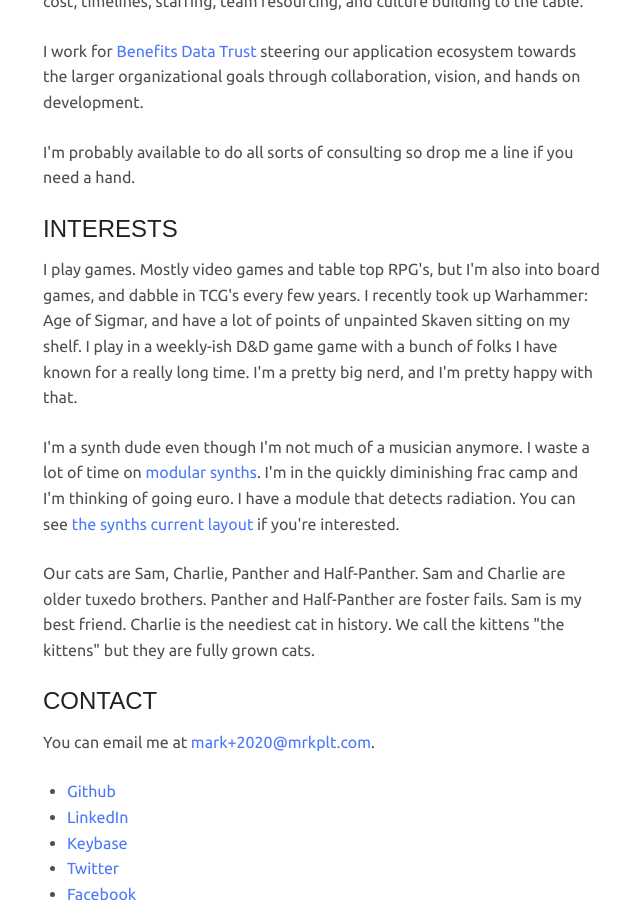
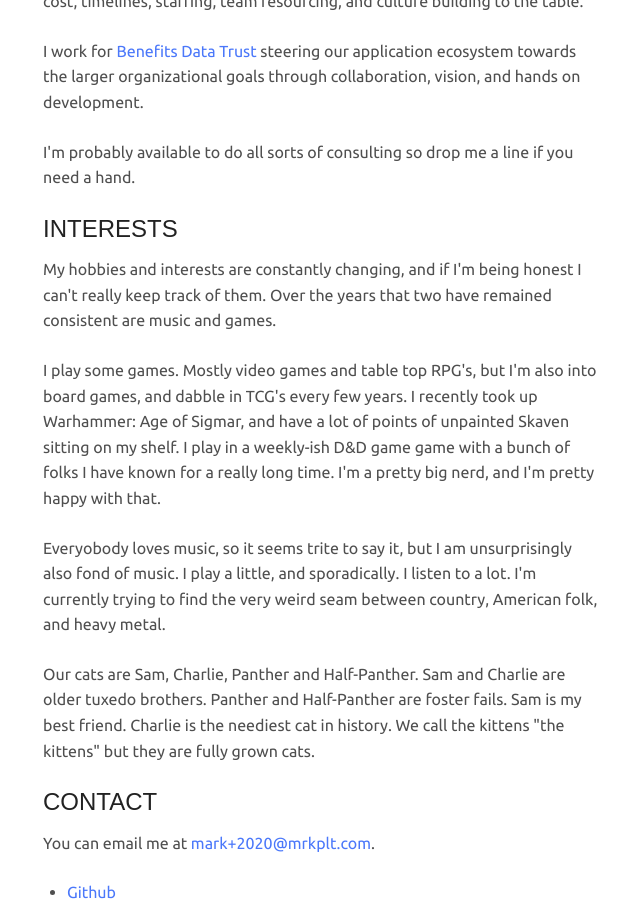
Before and after one commit to mrkplt/mrkplt.github.io, a Jekyll site: the page built from index.html, in a window 1280 px wide and 900 px high, scrolled down 445 px. Shown: the whole window, without its empty margins (317-957 px from the left). Built offline with Jekyll 4.4.1, drawn with Linux system fonts in a browser that asks for light colours; some web fonts are replaced.

Commit message:
Update interests.html

```diff
--- a/_includes/interests.html
+++ b/_includes/interests.html
@@ -1,6 +1,8 @@
 <h2 id='interests'>Interests</h2>
-  <p>I play games. Mostly video games and table top RPG's, but I'm also into board games, and dabble in TCG's every few years. I recently took up Warhammer: Age of Sigmar, and have a lot of points of unpainted Skaven sitting on my shelf. I play in a weekly-ish D&amp;D game game with a bunch of folks I have known for a really long time. I'm a pretty big nerd, and I'm pretty happy with that.</p>
+  <p>My hobbies and interests are constantly changing, and if I'm being honest I can't really keep track of them. Over the years that two have remained consistent are music and games.</p>
 
-  <p>I'm a synth dude even though I'm not much of a musician anymore. I waste a lot of time on <a href="http://en.wikipedia.org/wiki/Modular_synthesizer">modular synths</a>. I'm in the quickly diminishing frac camp and I'm thinking of going euro. I have a module that detects radiation. You can see <a href="https://www.modulargrid.net/f/racks/view/268380">the synths current layout</a> if you're interested.</p>
+  <p>I play some games. Mostly video games and table top RPG's, but I'm also into board games, and dabble in TCG's every few years. I recently took up Warhammer: Age of Sigmar, and have a lot of points of unpainted Skaven sitting on my shelf. I play in a weekly-ish D&amp;D game game with a bunch of folks I have known for a really long time. I'm a pretty big nerd, and I'm pretty happy with that.</p>
+
+  <p>Everyobody loves music, so it seems trite to say it, but I am unsurprisingly also fond of music. I play a little, and sporadically. I listen to a lot. I'm currently trying to find the very weird seam between country, American folk, and heavy metal.</p>
 
   <p>Our cats are Sam, Charlie, Panther and Half-Panther. Sam and Charlie are older tuxedo brothers. Panther and Half-Panther are foster fails. Sam is my best friend. Charlie is the neediest cat in history. We call the kittens "the kittens" but they are fully grown cats.</p>
```
